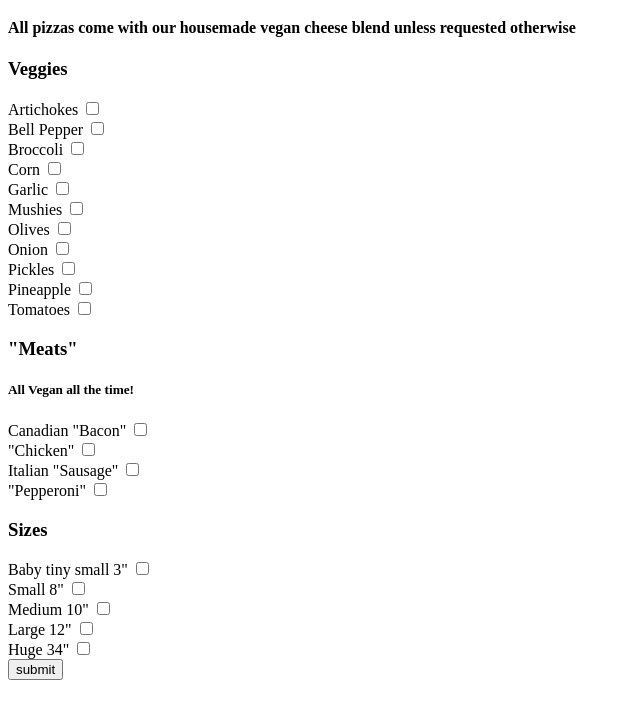
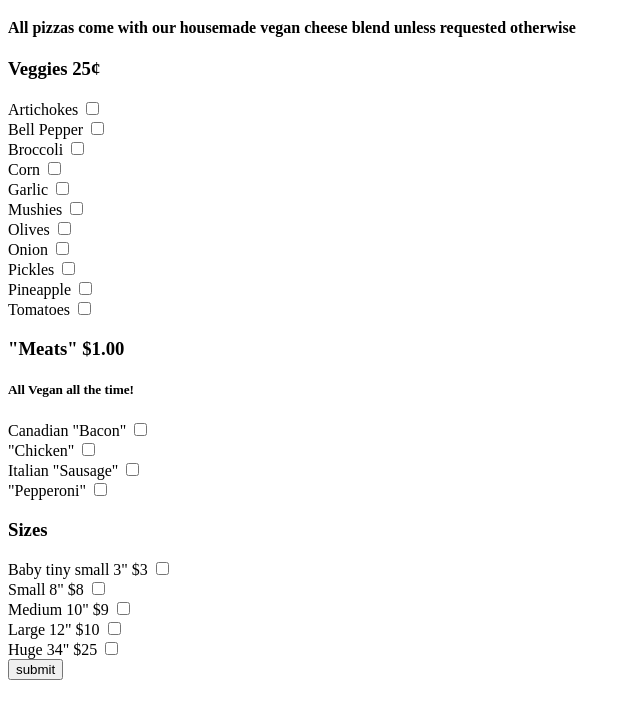
Before and after one commit to kayla-weaver/pizza, a plain HTML site: page index.html in a window 1280 px wide. Shown: the part 61-780 px from the top of the page, without its empty margins (0-640 px from the left). Drawn offline with Linux system fonts and the light colour scheme.

Commit message:
work on more bis logic

```diff
--- a/index.html
+++ b/index.html
@@ -9,7 +9,7 @@
     <form id='toppingForm'>
         <h1>Choose your toppings:</h1>
         <h4>All pizzas come with our housemade vegan cheese blend unless requested otherwise</h4>
-        <h3>Veggies</h3>
+        <h3>Veggies 25¢</h3>
         <label for="artichokes">Artichokes</label>
         <input type="checkbox" id="atrichokes" name="toppings" value="artichokes"><br>
         <label for="bellpepper">Bell Pepper</label>
@@ -34,7 +34,7 @@
         <input type="checkbox" id="tomatoes" name="toppings" value="tomatoes"><br>
     </form>
     <form id="meatsForm">
-        <h3>"Meats"</h3>
+        <h3>"Meats" $1.00</h3>
         <h5>All Vegan all the time!</h5>
         <label for="bacon">Canadian "Bacon"</label>
         <input type="checkbox" id="bacon" name="toppings" value="bacon"><br>
@@ -47,15 +47,15 @@
     </form>
     <form id='sizeForm'>
         <h3>Sizes</h3>
-        <label for="tiny">Baby tiny small 3"</label>
+        <label for="tiny">Baby tiny small 3" $3</label>
         <input type="checkbox" id="tiny" name="sizes" value="tiny"><br>
-        <label for="small">Small 8"</label>
+        <label for="small">Small 8" $8</label>
         <input type="checkbox" id="small" name="sizes" value="small"><br>
-        <label for="medium">Medium 10"</label>
-        <input type="checkbox" id="medium"" name="sizes" value="medium"><br>
-        <label for="large">Large 12"</label>
+        <label for="medium">Medium 10" $9</label>
+        <input type="checkbox" id="medium" name="sizes" value="medium"><br>
+        <label for="large">Large 12" $10</label>
         <input type="checkbox" id="large" name="sizes" value="large"><br>
-        <label for="xlarge">Huge 34"</label>
+        <label for="xlarge">Huge 34" $25</label>
         <input type="checkbox" id="xlarge" name="sizes" value="xlarge"><br>
         <button type='submit' class='btn'>submit</button>
     </form>
--- a/js/scripts.js
+++ b/js/scripts.js
@@ -2,7 +2,9 @@
 function Pizza (topping, size){
     this.topping = topping;
     this.size = size;
+
 }
+
 
 
 
@@ -21,4 +23,4 @@ window.addEventListener("load", function(){
     }
   })
   document.getElementById("result").innerText =`You selected these kinds of toppings: ${selectedToppings}`
-}
+  }
```
Also changed, not shown: 2 other files.
